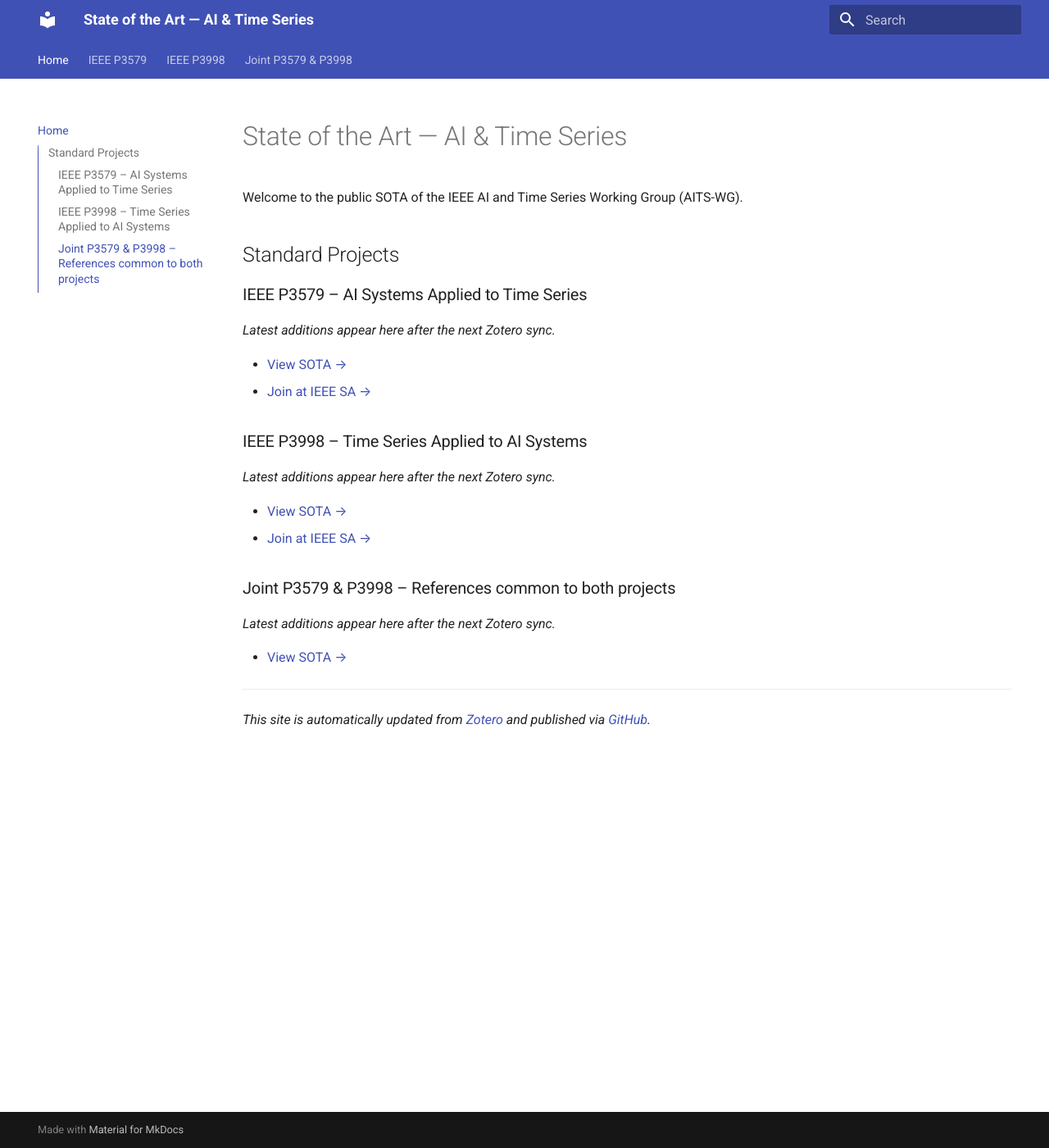
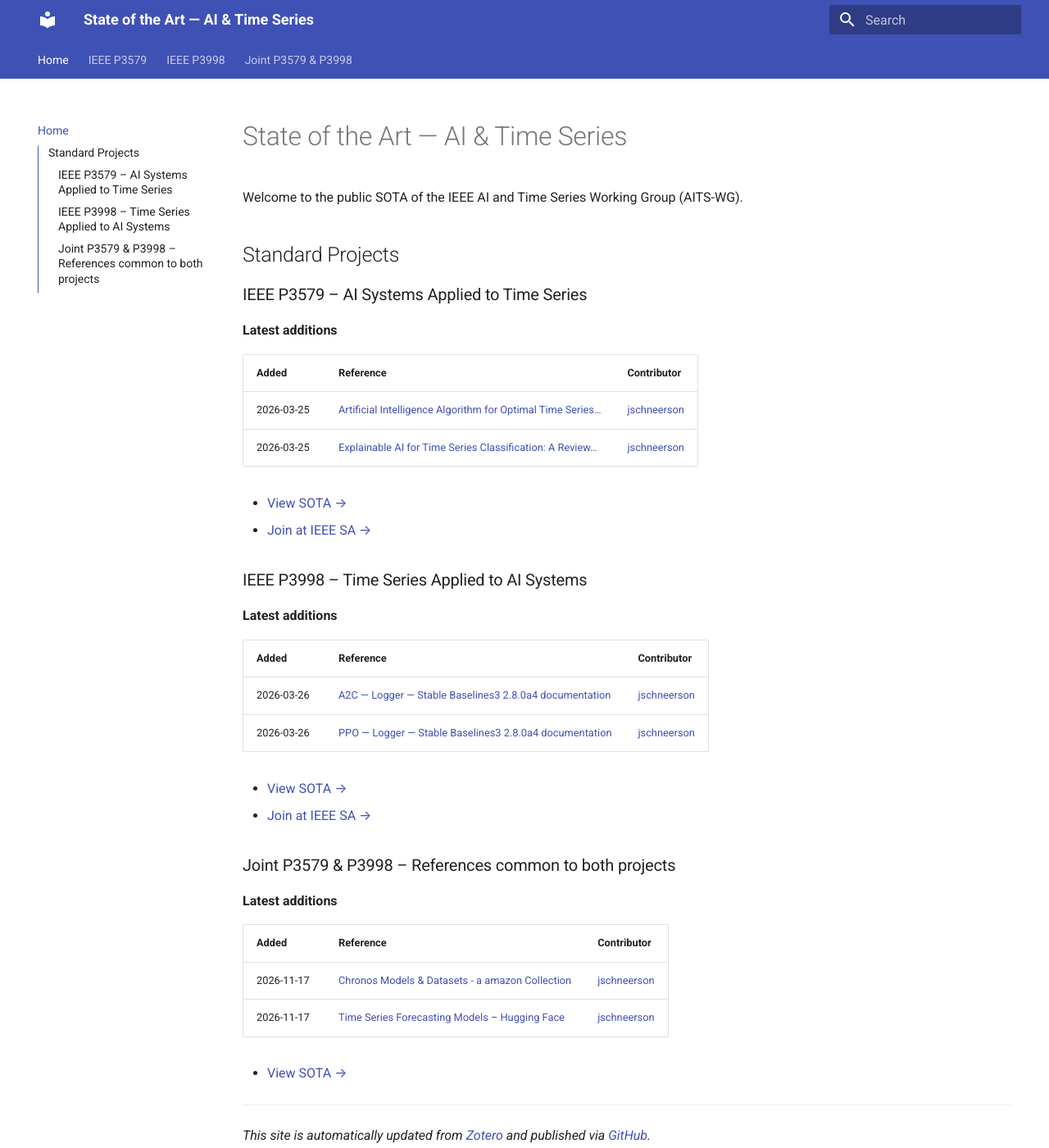
Before and after one commit to aitimeseries/SOTA, an MkDocs documentation site: the page built from docs/index.md, in a window 1280 px wide and 1400 px high. Shown: the whole window at 82% size. Built offline with MkDocs 1.6.1 and Material for MkDocs 9.7.7, drawn with Linux system fonts in a browser that asks for light colours.

Commit message:
refs: update SOTA from Zotero

```diff
--- a/docs/index.md
+++ b/docs/index.md
@@ -8,7 +8,12 @@ Welcome to the public SOTA of the IEEE AI and Time Series Working Group (AITS-WG
 
 <!-- latest:p3579 -->
 
-_Latest additions appear here after the next Zotero sync._
+**Latest additions**
+
+| Added | Reference | Contributor |
+|-------|-----------|-------------|
+| 2026-03-25 | [Artificial Intelligence Algorithm for Optimal Time Series…](p3579/index.md#ref-7AH99IWN "Artificial Intelligence Algorithm for Optimal Time Series Data Model") | [jschneerson](https://www.zotero.org/jschneerson) |
+| 2026-03-25 | [Explainable AI for Time Series Classification: A Review…](p3579/index.md#ref-NJNFHFNK "Explainable AI for Time Series Classification: A Review, Taxonomy and Research Directions") | [jschneerson](https://www.zotero.org/jschneerson) |
 
 <!-- /latest:p3579 -->
 
@@ -19,7 +24,12 @@ _Latest additions appear here after the next Zotero sync._
 
 <!-- latest:p3998 -->
 
-_Latest additions appear here after the next Zotero sync._
+**Latest additions**
+
+| Added | Reference | Contributor |
+|-------|-----------|-------------|
+| 2026-03-26 | [A2C — Logger — Stable Baselines3 2.8.0a4 documentation](p3998/index.md#ref-Z6TDV2T2 "A2C — Logger — Stable Baselines3 2.8.0a4 documentation") | [jschneerson](https://www.zotero.org/jschneerson) |
+| 2026-03-26 | [PPO — Logger — Stable Baselines3 2.8.0a4 documentation](p3998/index.md#ref-FCNVJ24Q "PPO — Logger — Stable Baselines3 2.8.0a4 documentation") | [jschneerson](https://www.zotero.org/jschneerson) |
 
 <!-- /latest:p3998 -->
 
@@ -30,7 +40,12 @@ _Latest additions appear here after the next Zotero sync._
 
 <!-- latest:p3579-p3998 -->
 
-_Latest additions appear here after the next Zotero sync._
+**Latest additions**
+
+| Added | Reference | Contributor |
+|-------|-----------|-------------|
+| 2026-11-17 | [Chronos Models & Datasets - a amazon Collection](p3579-p3998/index.md#ref-DZIB9UFG "Chronos Models & Datasets - a amazon Collection") | [jschneerson](https://www.zotero.org/jschneerson) |
+| 2026-11-17 | [Time Series Forecasting Models – Hugging Face](p3579-p3998/index.md#ref-KWVBACRU "Time Series Forecasting Models – Hugging Face") | [jschneerson](https://www.zotero.org/jschneerson) |
 
 <!-- /latest:p3579-p3998 -->
 
```
